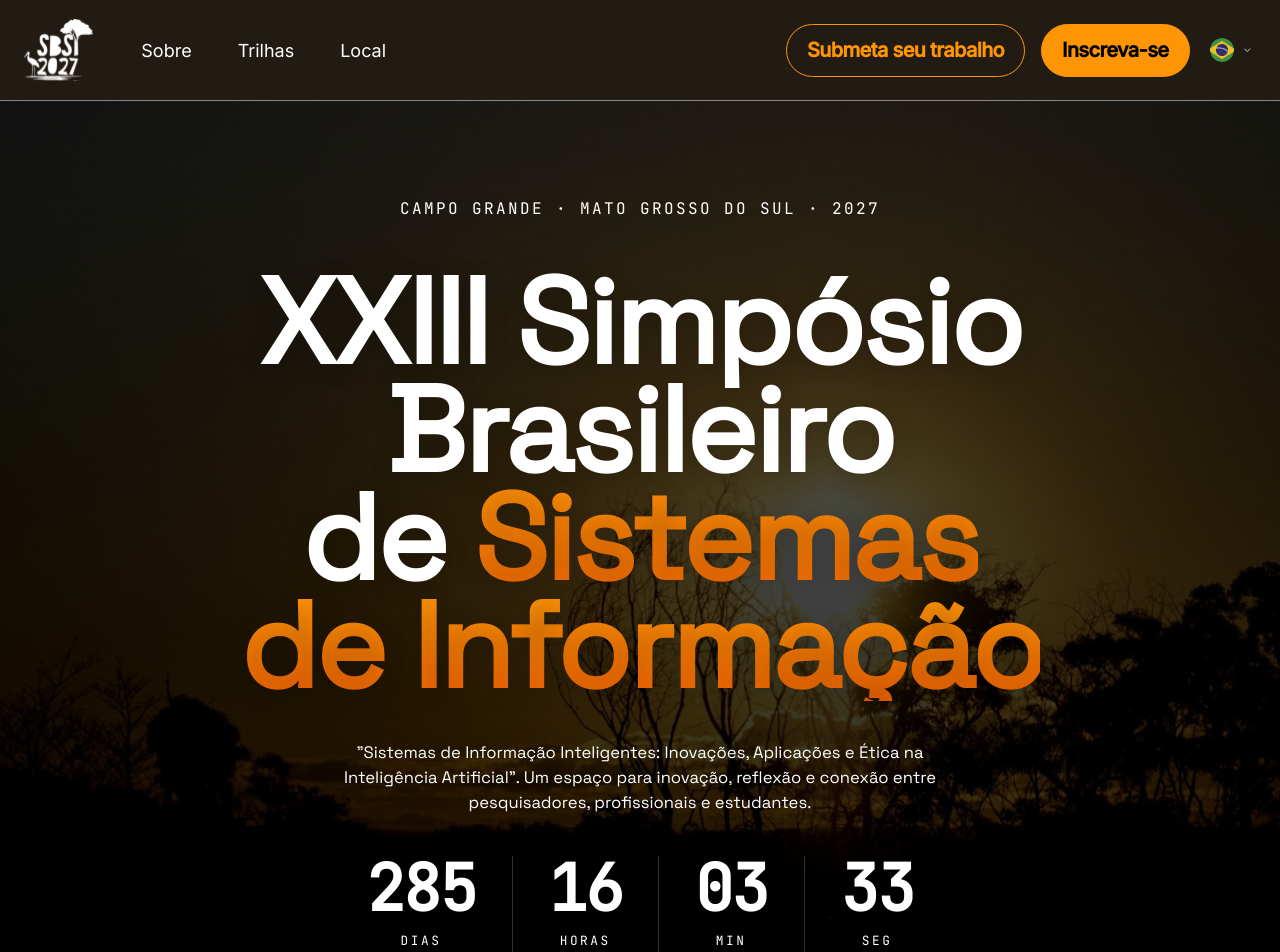
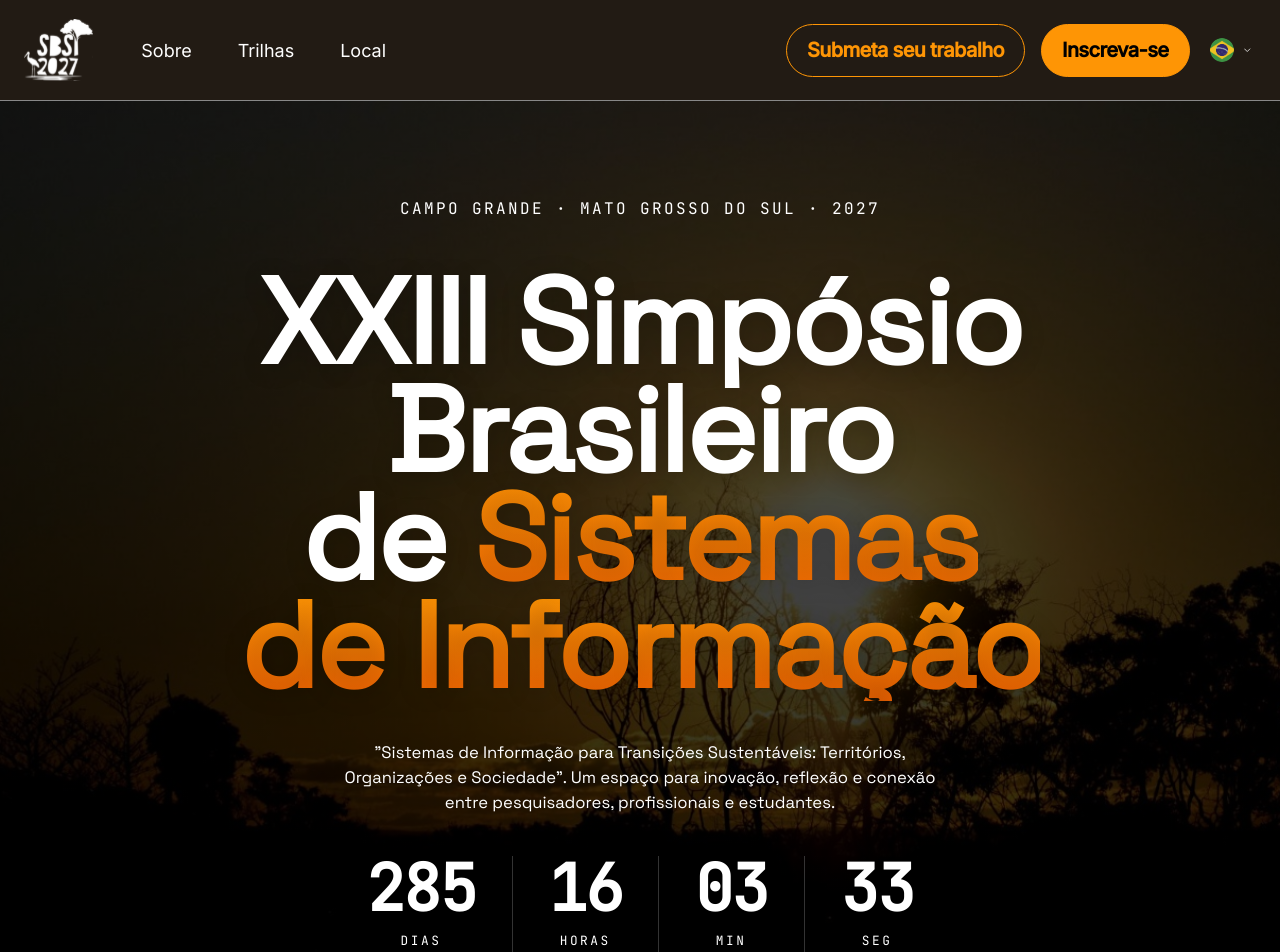
Before and after one commit to Mega-Jr-Git/SBSI-lp, a React (Vite) app: page / in a window 1280 px wide. Shown: the top 952 px of the page. Built offline with nearby package versions, Linux system fonts and the light colour scheme.

Commit message:
fix(home): update event theme text description

```diff
--- a/src/modules/home/home.content.ts
+++ b/src/modules/home/home.content.ts
@@ -7,7 +7,8 @@ export const homeContent = {
     titleHighlight: "Sistemas",
     titlePrefix2: "de",
     titleSuffix: "Informação",
-    quote: "\"Sistemas de Informação Inteligentes: Inovações, Aplicações e Ética na Inteligência Artificial\". Um espaço para inovação, reflexão e conexão entre pesquisadores, profissionais e estudantes.",
+    quote:
+      '"Sistemas de Informação para Transições Sustentáveis: Territórios, Organizações e Sociedade". Um espaço para inovação, reflexão e conexão entre pesquisadores, profissionais e estudantes.',
     countdown: { days: "DIAS", hours: "HORAS", min: "MIN", sec: "SEG" },
   },
   en: {
@@ -18,7 +19,8 @@ export const homeContent = {
     titleHighlight: "Information",
     titlePrefix2: "",
     titleSuffix: "Systems",
-    quote: "\"Intelligent Information Systems: Innovations, Applications and Ethics in Artificial Intelligence\". A space for innovation, reflection and connection among researchers, professionals and students.",
+    quote:
+      '"Information Systems for Sustainable Transitions: Territories, Organizations and Society". A space for innovation, reflection and connection among researchers, professionals and students.',
     countdown: { days: "DAYS", hours: "HOURS", min: "MIN", sec: "SEC" },
   },
 };
```
